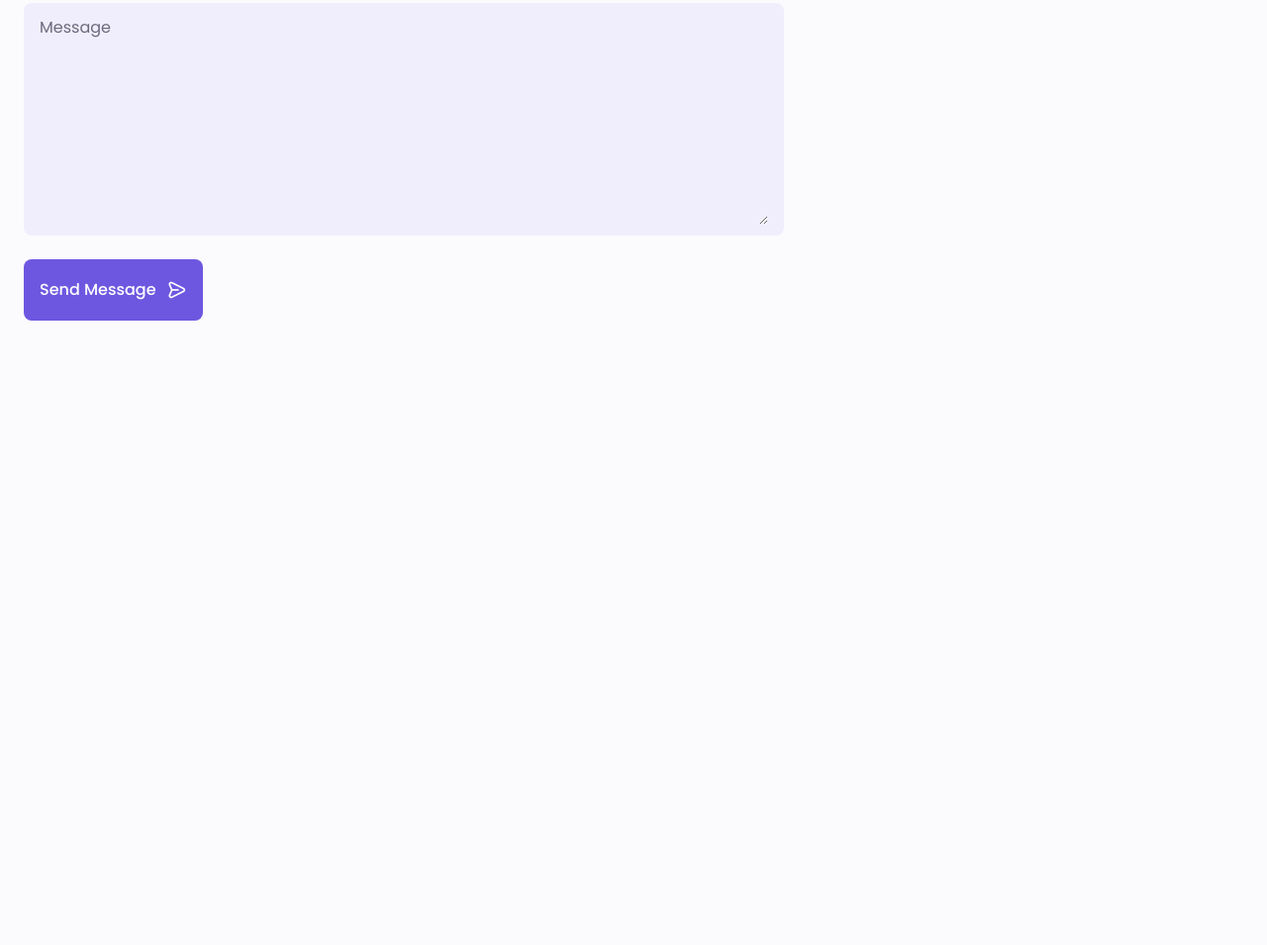
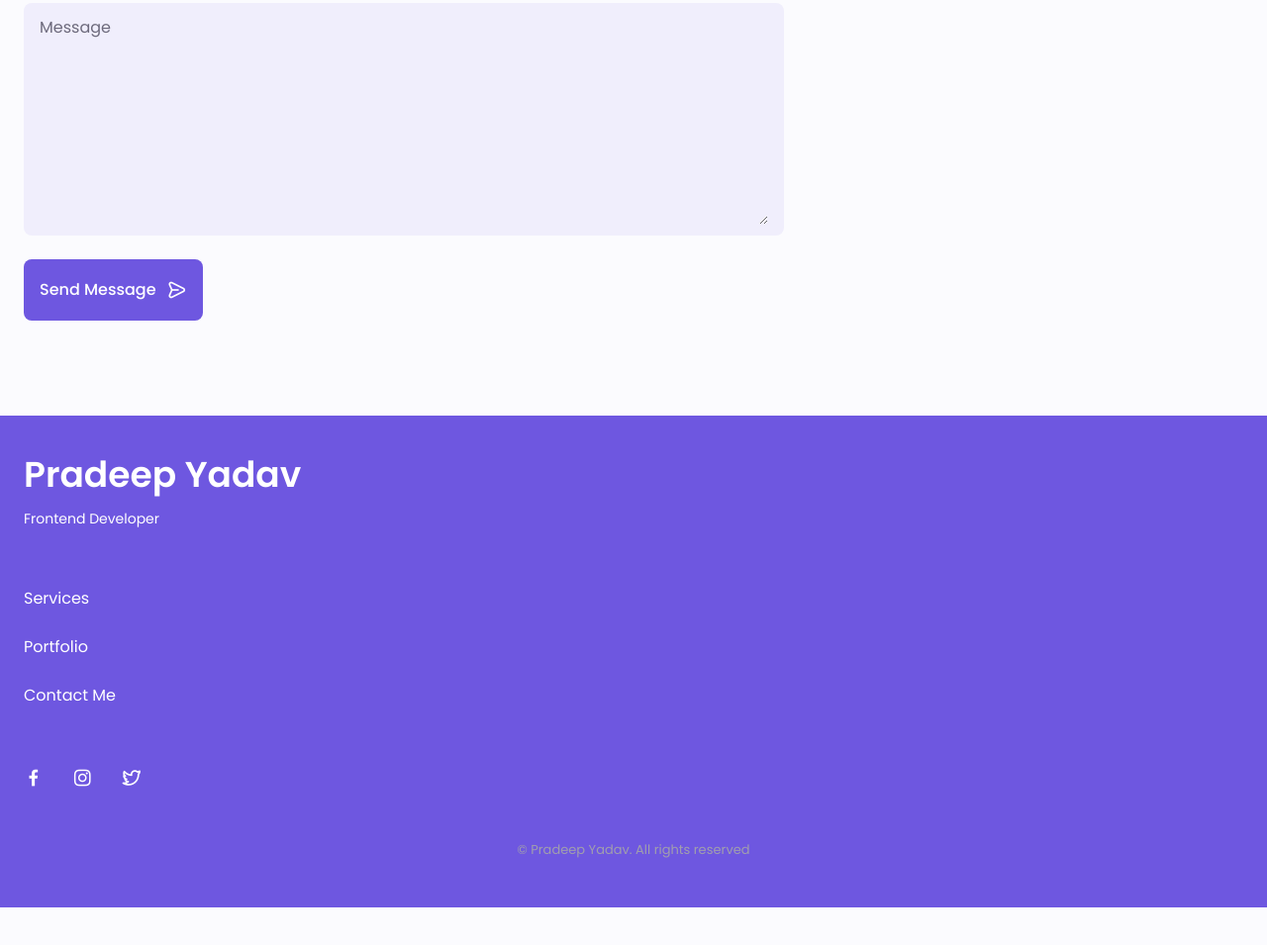
Before and after one commit to ydv-prdp/portfoliobetim, a plain HTML site: page index.html in a window 1280 px wide. Shown: the part 5572-6527 px from the top of the page at 99% size. Before the commit the page ends 6008 px from the top, so only its background shows below. Drawn offline with nearby package versions, Linux system fonts and the light colour scheme.

Commit message:
added footer css and js

```diff
--- a/assets/css/styles.css
+++ b/assets/css/styles.css
@@ -903,7 +903,60 @@ img {
 }
 
 /*==================== FOOTER ====================*/
+.footer{
+  padding-top: 2rem;
+}
 
+.footer__container{
+  row-gap: 3.5rem;
+}
+
+.footer__bg{
+  background-color: var(--first-color-second);
+  padding: 2rem 0 3rem;
+}
+
+.footer__title{
+  font-size: var(--h1-font-size);
+  margin-bottom: var(--mb-0-25);
+}
+
+.footer__subtitle{
+  font-size: var(--small-font-size);
+}
+
+.footer__links{
+  display: flex;
+  flex-direction: column;
+  row-gap: 1.5rem;
+}
+
+.footer__link:hover{
+  color: var(--first-color-lighter);
+}
+
+.footer__social{
+  font-size: 1.25rem;
+  margin-right: var(--mb-1-5);
+}
+
+.footer__social:hover{
+  color: var(--first-color-lighter);
+}
+
+.footer__copy{
+  font-size: var(--smaller-font-size);
+  text-align: center;
+  color: var(--text-color-light);
+  margin-top: var(--mb-3);
+}
+
+.footer__title,
+.footer__subtitle,
+.footer__link,
+.footer__social{
+  color:#fff;
+}
 
 /*========== SCROLL UP ==========*/
 
--- a/index.html
+++ b/index.html
@@ -983,7 +983,37 @@
 
         <!--==================== FOOTER ====================-->
         <footer class="footer">
+         <div class="footer__bg">
+            <div class="footer__container container grid">
+                <div>
+                    <h1 class="footer__title">Pradeep Yadav</h1>
+                    <span class="footer__subtitle">
+                        Frontend Developer
+                    </span>
+                </div>
 
+                <ul class="footer__links">
+                    <li><a href="#services" class="footer__link">Services</a></li>
+                    <li><a href="#portfolio" class="footer__link">Portfolio</a></li>
+                    <li><a href="#contact" class="footer__link">Contact Me</a></li>
+                </ul>
+
+                <div class="footer__socials">
+                    <a href=""  target="_blank" class="footer__social">
+                        <i class="uil uil-facebook-f"></i>
+                    </a>
+                    <a href="" target="_blank" class="footer__social">
+                        <i class="uil uil-instagram"></i>
+                    </a>
+                    <a href="" target="_blank" class="footer__social">
+                        <i class="uil uil-twitter-alt"></i>
+                    </a>
+                </div>
+            </div>
+            <p class="footer__copy">
+                &#169; Pradeep Yadav. All rights reserved
+            </p>
+         </div>
         </footer>
 
         <!--==================== SCROLL TOP ====================-->
```
